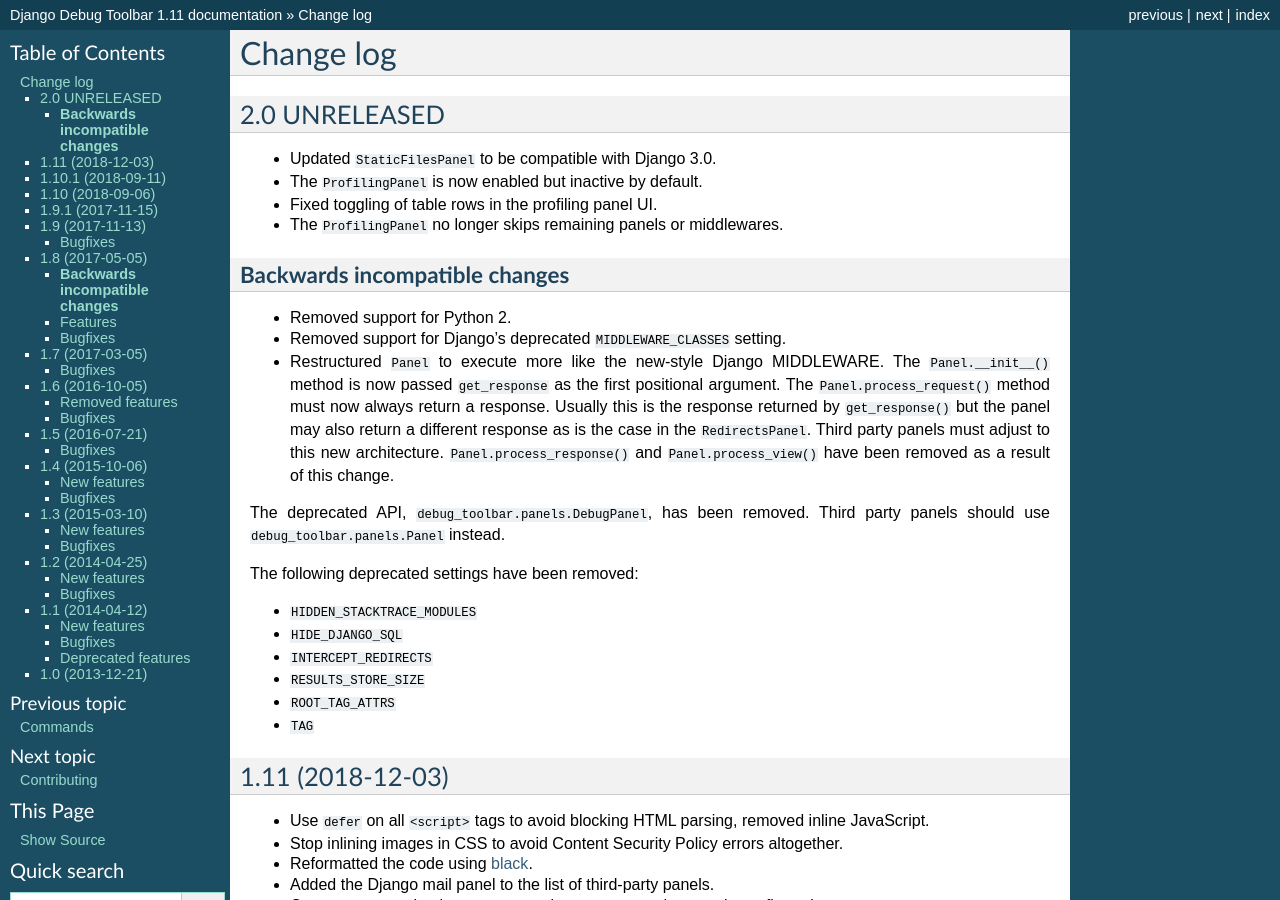
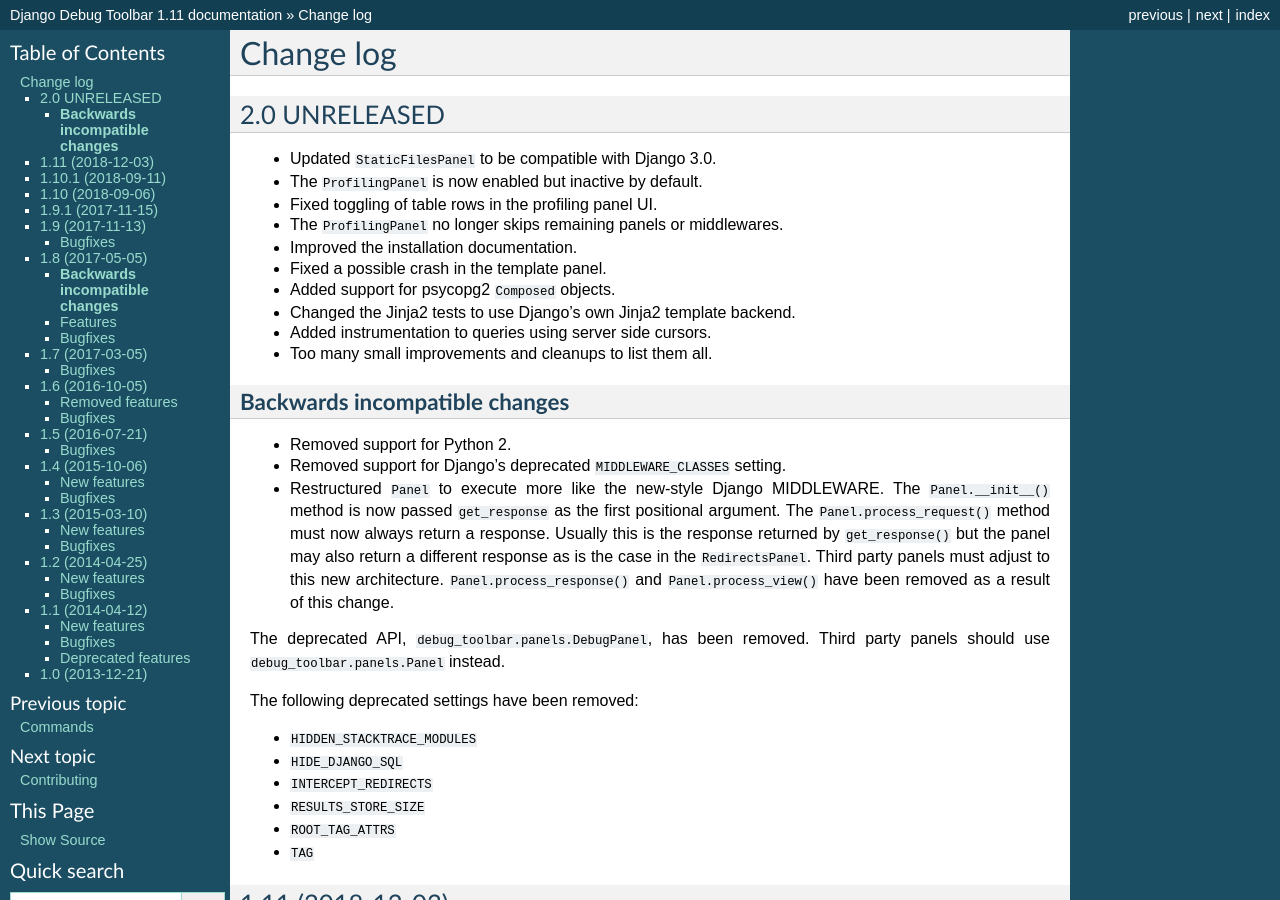
Before and after one commit to jazzband/django-debug-toolbar, a Sphinx documentation site: the page built from docs/changes.rst, in a window 1280 px wide and 900 px high. Built offline with Sphinx 7.4.7, drawn with Linux system fonts in a browser that asks for light colours.

Commit message:
Add entries to the changelog

```diff
--- a/docs/changes.rst
+++ b/docs/changes.rst
@@ -8,6 +8,12 @@
 * The ``ProfilingPanel`` is now enabled but inactive by default.
 * Fixed toggling of table rows in the profiling panel UI.
 * The ``ProfilingPanel`` no longer skips remaining panels or middlewares.
+* Improved the installation documentation.
+* Fixed a possible crash in the template panel.
+* Added support for psycopg2 ``Composed`` objects.
+* Changed the Jinja2 tests to use Django's own Jinja2 template backend.
+* Added instrumentation to queries using server side cursors.
+* Too many small improvements and cleanups to list them all.
 
 **Backwards incompatible changes**
 ~~~~~~~~~~~~~~~~~~~~~~~~~~~~~~~~~~
```
